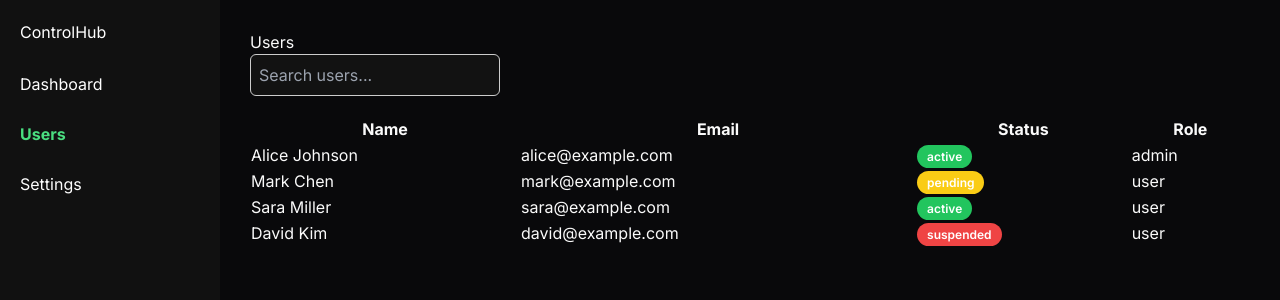
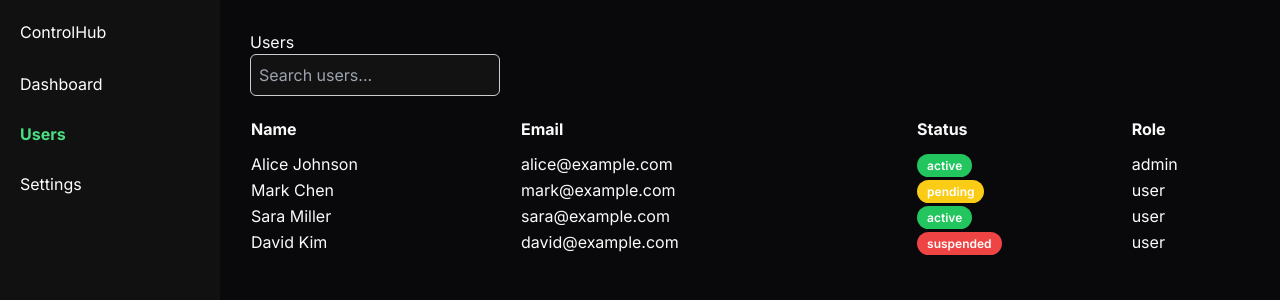
Before and after one commit to Amis883/hoda-portfolio, a Next.js app: page /admin/users in a window 1280 px wide. Shown: the top 300 px of the page. Built offline with nearby package versions, Linux system fonts and the light colour scheme.

Commit message:
feat: add user status badges and search functionality to admin users table

```diff
--- a/app/admin/users/UsersTable.tsx
+++ b/app/admin/users/UsersTable.tsx
@@ -27,10 +27,10 @@ export default function UsersTable() {
       <table style={{ width: "100%", borderCollapse: "collapse" }}>
         <thead>
           <tr>
-            <th>Name</th>
-            <th>Email</th>
-            <th>Status</th>
-            <th>Role</th>
+            <th style={{ textAlign: "left", paddingBottom: "10px" }}>Name</th>
+            <th style={{ textAlign: "left", paddingBottom: "10px" }}>Email</th>
+            <th style={{ textAlign: "left", paddingBottom: "10px" }}>Status</th>
+            <th style={{ textAlign: "left", paddingBottom: "10px" }}>Role</th>
           </tr>
         </thead>
 
```
